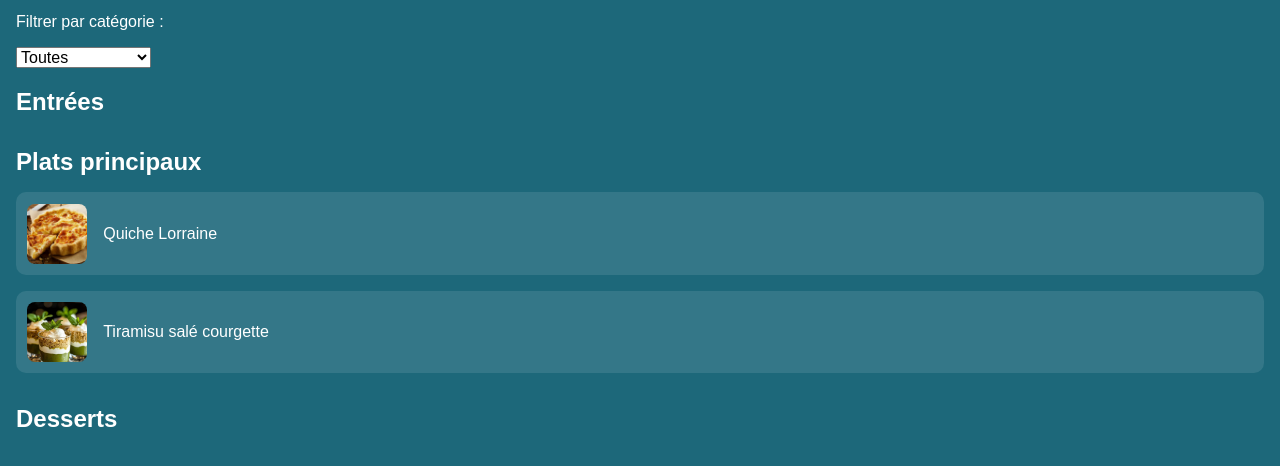
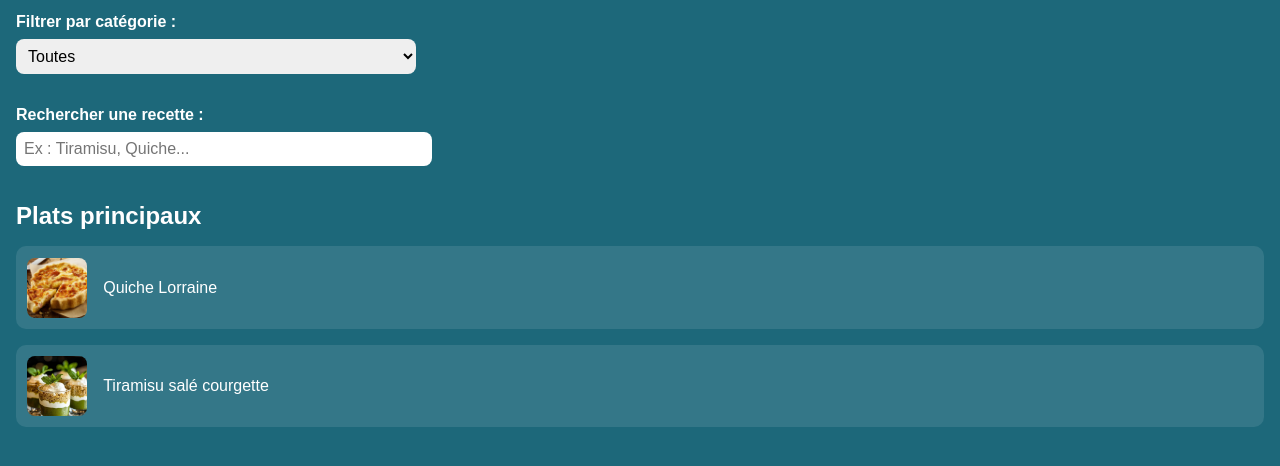
Before and after one commit to AcruxGrint/Recettes, a plain HTML site: page index.html in a window 1280 px wide. Shown: the part 78-544 px from the top of the page. Drawn offline with Linux system fonts and the light colour scheme.

Commit message:
Update index.html

```diff
--- a/index.html
+++ b/index.html
@@ -17,10 +17,21 @@
       margin-bottom: 0.5rem;
     }
 
-    label, select {
+    label {
+      display: block;
+      margin-top: 1rem;
+      margin-bottom: 0.5rem;
+      font-weight: bold;
+    }
+
+    select, input[type="text"] {
+      width: 100%;
+      max-width: 400px;
+      padding: 0.5rem;
       font-size: 1rem;
-      margin: 1rem 0;
-      display: block;
+      border-radius: 8px;
+      border: none;
+      margin-bottom: 1rem;
     }
 
     ul {
@@ -84,54 +95,43 @@
     <option value="dessert">Desserts</option>
   </select>
 
-  <section id="entrees">
-    <h2>Entrées</h2>
-    <ul>
-      <!-- Exemple d'entrée -->
-      <!--
-      <li data-categorie="entree">
-        <a href="recettes/..." class="recette">
-          <img src="images/..." alt="...">
-          <span>Nom de la recette</span>
-        </a>
-      </li>
-      -->
-    </ul>
-  </section>
+  <label for="recherche">Rechercher une recette :</label>
+  <input type="text" id="recherche" placeholder="Ex : Tiramisu, Quiche..." oninput="filtrerRecettes()" />
 
-  <section id="plats">
+  <section id="liste-recettes">
     <h2>Plats principaux</h2>
     <ul>
-      <li data-categorie="plat">
+      <li data-categorie="plat" data-nom="quiche lorraine">
         <a href="recettes/quiche-lorraine.html" class="recette">
           <img src="images/quiche-lorraine.jpg" alt="Quiche Lorraine">
           <span>Quiche Lorraine</span>
         </a>
       </li>
-      <li data-categorie="plat">
+      <li data-categorie="plat" data-nom="tiramisu salé courgette">
         <a href="recettes/tiramisu-salé-courgette.html" class="recette">
           <img src="images/tiramisu-salé-courgette.jpg" alt="Tiramisu salé courgette">
           <span>Tiramisu salé courgette</span>
         </a>
       </li>
     </ul>
-  </section>
 
-  <section id="desserts">
-    <h2>Desserts</h2>
-    <ul>
-      <!-- Exemple de dessert -->
-    </ul>
+    <!-- Tu peux ajouter d'autres sections (entrées, desserts) ici -->
   </section>
 
   <script>
     function filtrerRecettes() {
-      const filtre = document.getElementById("filtre").value;
+      const filtreCategorie = document.getElementById("filtre").value;
+      const filtreTexte = document.getElementById("recherche").value.toLowerCase();
       const recettes = document.querySelectorAll("li[data-categorie]");
 
       recettes.forEach(recette => {
         const categorie = recette.dataset.categorie;
-        recette.style.display = (filtre === "toutes" || filtre === categorie) ? "block" : "none";
+        const nom = recette.dataset.nom.toLowerCase();
+
+        const correspondCategorie = (filtreCategorie === "toutes" || categorie === filtreCategorie);
+        const correspondNom = nom.includes(filtreTexte);
+
+        recette.style.display = (correspondCategorie && correspondNom) ? "block" : "none";
       });
     }
   </script>
```
